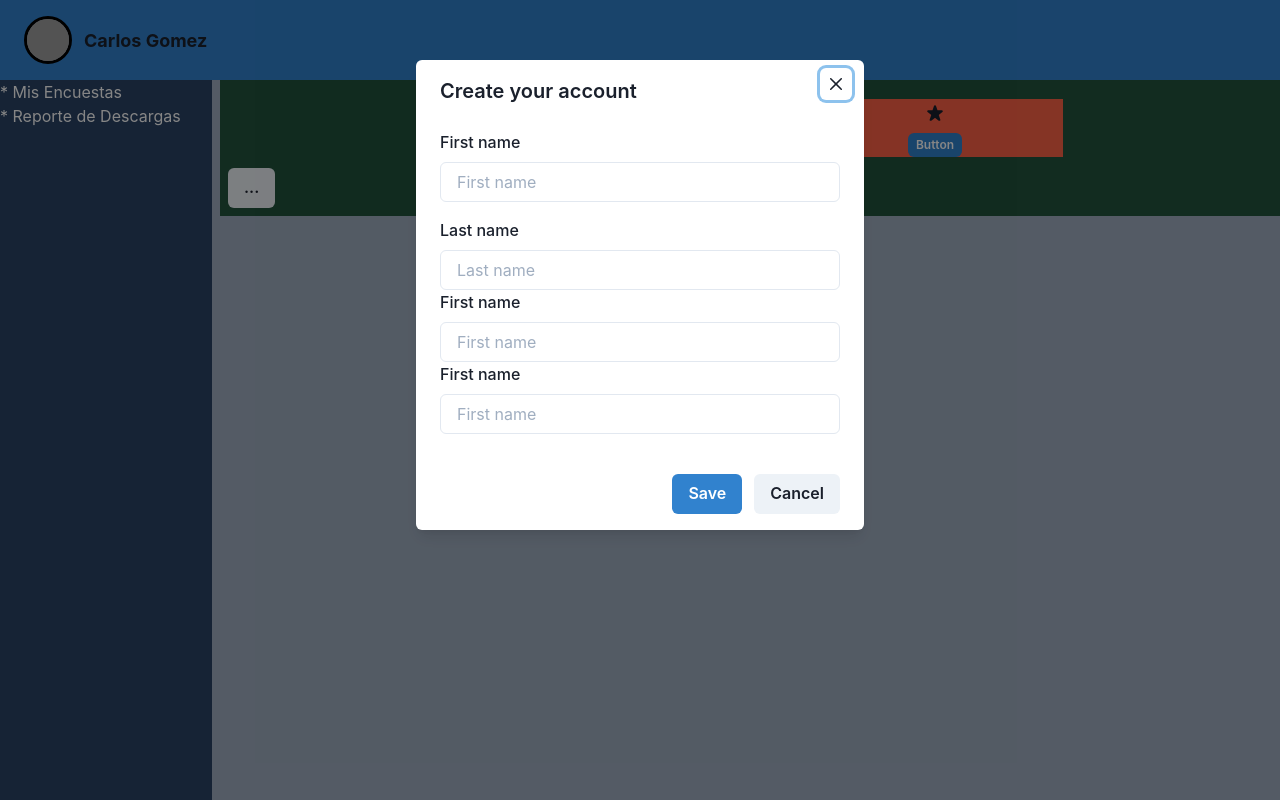
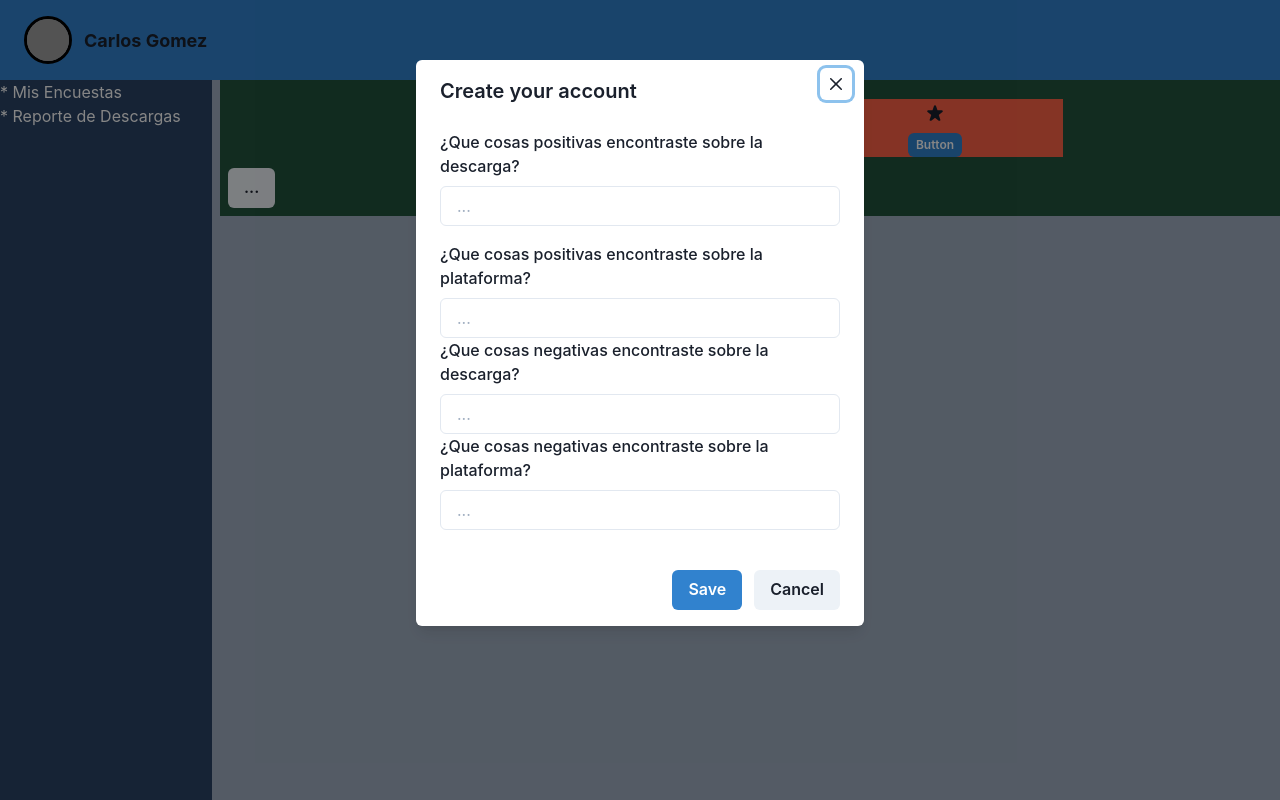
Before and after one commit to rodripavon97/tp-integrador-bases-de-datos-unsam, a React (Create React App) app in the folder integrador/: page /misEncuestas in a window 1280 px wide. Both pictures are taken after a click on the button "...". Built offline with nearby package versions, Linux system fonts and the light colour scheme; grey boxes are pictures that could not be loaded.

Commit message:
Cambiar texto modales

```diff
--- a/integrador/src/pages/MisDescargas.js
+++ b/integrador/src/pages/MisDescargas.js
@@ -31,23 +31,23 @@ export default function MisDescargas() {
           <ModalCloseButton />
           <ModalBody pb={6}>
             <FormControl>
-              <FormLabel>First name</FormLabel>
-              <Input placeholder="First name" />
+              <FormLabel>¿Que cosas positivas encontraste sobre la descarga?</FormLabel>
+              <Input placeholder="..." />
             </FormControl>
 
             <FormControl mt={4}>
-              <FormLabel>Last name</FormLabel>
-              <Input placeholder="Last name" />
+              <FormLabel>¿Que cosas positivas encontraste sobre la plataforma?</FormLabel>
+              <Input placeholder="..." />
             </FormControl>
 
             <FormControl>
-              <FormLabel>First name</FormLabel>
-              <Input placeholder="First name" />
+              <FormLabel>¿Que cosas negativas encontraste sobre la descarga?</FormLabel>
+              <Input placeholder="..." />
             </FormControl>
 
             <FormControl>
-              <FormLabel>First name</FormLabel>
-              <Input placeholder="First name" />
+              <FormLabel>¿Que cosas negativas encontraste sobre la plataforma?</FormLabel>
+              <Input placeholder="..." />
             </FormControl>
           </ModalBody>
 
```
